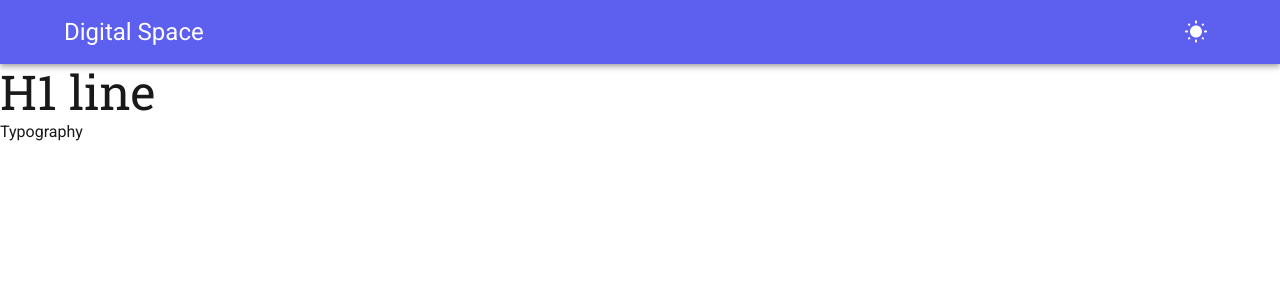
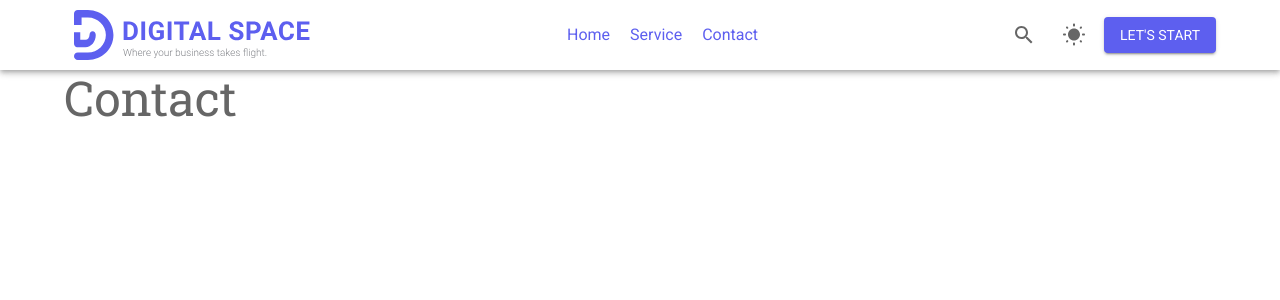
Before and after one commit to Sumeda98/Digital-Space, a React (Create React App) app: page /contact in a window 1280 px wide. Shown: the top 300 px of the page. Built offline with nearby package versions, Linux system fonts and the light colour scheme.

Commit message:
update header and routes

```diff
--- a/package.json
+++ b/package.json
@@ -14,6 +14,7 @@
     "@testing-library/user-event": "^13.5.0",
     "react": "^18.2.0",
     "react-dom": "^18.2.0",
+    "react-router-dom": "^6.20.0",
     "react-scripts": "5.0.1",
     "web-vitals": "^2.1.4"
   },
--- a/src/App.js
+++ b/src/App.js
@@ -1,10 +1,11 @@
 import Header from "./Layout/Header";
-import Home from "./pages/Home";
+import { Container } from "@mui/material";
 import { ThemeProvider, createTheme } from '@mui/material/styles';
 import CssBaseline from '@mui/material/CssBaseline';
 import React, { useState } from 'react';
 import '@fontsource/roboto';
 import '@fontsource/roboto-slab';
+import AppRoutes from "./routes/AppRoutes";
 
 
 export default function App() {
@@ -31,7 +32,8 @@ export default function App() {
       },
       text: {
         primary: darkMode ? '#FFFFFF' : '#19191A',
-        secondary: darkMode ? '#CCCCCC' : '#666666',
+        secondary: darkMode ? '#a3a3a3' : '#666666',
+        irish: '#5D5FEF',
       },
     },
     typography: {
@@ -56,7 +58,9 @@ export default function App() {
       <CssBaseline />
       <Header toggleThemeMode={toggleThemeMode} darkMode={darkMode} />
 
-        <Home darkMode={darkMode}/>
+      <Container>
+        <AppRoutes darkMode={darkMode}/>
+        </Container>
 
     </ThemeProvider>
   );
--- a/src/Layout/Footer.jsx
+++ b/src/Layout/Footer.jsx
@@ -1,4 +1,5 @@
 import React from 'react'
+import { Typography } from '@mui/material'
 
 const Footer = () => {
   return (
--- a/src/Layout/Header.jsx
+++ b/src/Layout/Header.jsx
@@ -2,24 +2,53 @@ import React from 'react';
 import AppBar from "@mui/material/AppBar";
 import Box from "@mui/material/Box";
 import Toolbar from "@mui/material/Toolbar";
-import Typography from "@mui/material/Typography";
+import { Typography, Button, Container } from '@mui/material'
 import IconButton from "@mui/material/IconButton";
-import { Container } from "@mui/material";
 import WbSunnyRoundedIcon from '@mui/icons-material/WbSunnyRounded';
-import NightsStayIcon from '@mui/icons-material/NightsStay';
+import DarkModeIcon from '@mui/icons-material/DarkMode';
+import Logo from '../assets/Logo.svg'
+import SearchIcon from '@mui/icons-material/Search';
+import { Link } from 'react-router-dom';
 
 export default function Header({ toggleThemeMode, darkMode }) {
   return (
     <Box sx={{ flexGrow: 1 }}>
-      <AppBar position="static">
+      <AppBar position="static" sx={{ backgroundColor: darkMode ? '#121212' : 'white' }}>
         <Toolbar>
-          <Container sx={{ display: "flex" }}>
-            <Typography variant="h5" sx={{ flexGrow: 1 ,pt:'4px'}}>
-            Digital Space
-            </Typography>
-            <IconButton color="inherit" onClick={toggleThemeMode}>
-              {darkMode ? < NightsStayIcon/> : <WbSunnyRoundedIcon />}
-            </IconButton>
+          <Container sx={{ display: 'flex' }}>
+            <img src={Logo} alt="Logo" style={{ padding: '10px' }} />
+            <Box sx={{ flexGrow: 1, display: 'flex', justifyContent: 'center' ,alignItems:'center'}}>
+              <Link to="/" style={{textDecoration:'none'}}>
+              <Typography variant="body1" color='text.irish'>
+                Home
+              </Typography>
+              </Link>
+              <Link to="services" style={{textDecoration:'none'}}>
+              <Typography variant="body1" color='text.irish' sx={{ paddingLeft: '20px' }}>
+                Service
+              </Typography>
+              </Link>
+              <Link to="contact" style={{textDecoration:'none'}}>
+              <Typography variant="body1" color='text.irish' sx={{ paddingLeft: '20px' }}>
+                Contact
+              </Typography>
+              </Link>
+            </Box>
+            <Box sx={{ display: 'flex' ,alignItems:'center' ,gap: '10px',}}>
+              <div>
+              <IconButton>
+                <SearchIcon sx={{ color: darkMode?  '#FFFF':'#666666' }} />
+              </IconButton>
+              </div>
+              <div>
+              <IconButton color="inherit" onClick={toggleThemeMode}>
+                {darkMode ? <DarkModeIcon  /> : <WbSunnyRoundedIcon sx={{ color: '#666666' }} />}
+              </IconButton>
+              </div>
+              <div>
+              <Button variant='contained'>Let's Start</Button>
+              </div>
+            </Box>
           </Container>
         </Toolbar>
       </AppBar>
--- a/src/index.js
+++ b/src/index.js
@@ -3,11 +3,14 @@ import ReactDOM from 'react-dom/client';
 import './index.css';
 import App from './App';
 import reportWebVitals from './reportWebVitals';
+import { BrowserRouter } from 'react-router-dom';
 
 const root = ReactDOM.createRoot(document.getElementById('root'));
 root.render(
   <React.StrictMode>
+    <BrowserRouter>
     <App />
+    </BrowserRouter>
   </React.StrictMode>
 );
 
--- a/src/pages/Contact.jsx
+++ b/src/pages/Contact.jsx
@@ -1,8 +1,11 @@
 import React from 'react'
+import { Typography } from '@mui/material'
 
 const Contact = () => {
   return (
-    <div>Contact</div>
+    <div>
+      <Typography variant='h3' color='text.secondary'> Contact</Typography>
+    </div>
   )
 }
 
--- a/src/pages/Home.jsx
+++ b/src/pages/Home.jsx
@@ -4,7 +4,8 @@ import React from 'react'
 const Home = () => {
   return (
     <div>
-      <Typography variant='h3'> H1 line</Typography>
+      <Typography variant='h3' color='text.secondary'> Home</Typography>
+      <Typography variant='h3' color='text.irish'> H1 line</Typography>
       <Typography>Typography</Typography>
 
       </div>
--- a/src/pages/Services.jsx
+++ b/src/pages/Services.jsx
@@ -1,8 +1,12 @@
 import React from 'react'
+import { Typography } from '@mui/material'
 
 const Services = () => {
   return (
-    <div>Services</div>
+    <div>
+      <Typography variant='h3' color='text.irish'> Service</Typography>
+
+    </div>
   )
 }
 
--- /dev/null
+++ b/src/routes/AppRoutes.jsx
@@ -0,0 +1,19 @@
+import React from "react";
+import { Route, Routes } from "react-router-dom";
+import Home from "../pages/Home";
+import Services from "../pages/Services";
+import Contact from "../pages/Contact";
+
+const AppRoutes = () => {
+  return (
+    <>
+      <Routes>
+        <Route path="/" element={<Home />} />
+        <Route path="services" element={<Services />} />
+        <Route path="contact" element={<Contact />} />
+      </Routes>
+    </>
+  );
+};
+
+export default AppRoutes;
```
Also changed, not shown: src/assets/Logo.svg (added), src/routes.jsx (deleted), 1 other file (tests, documents, lock files or other folders).
